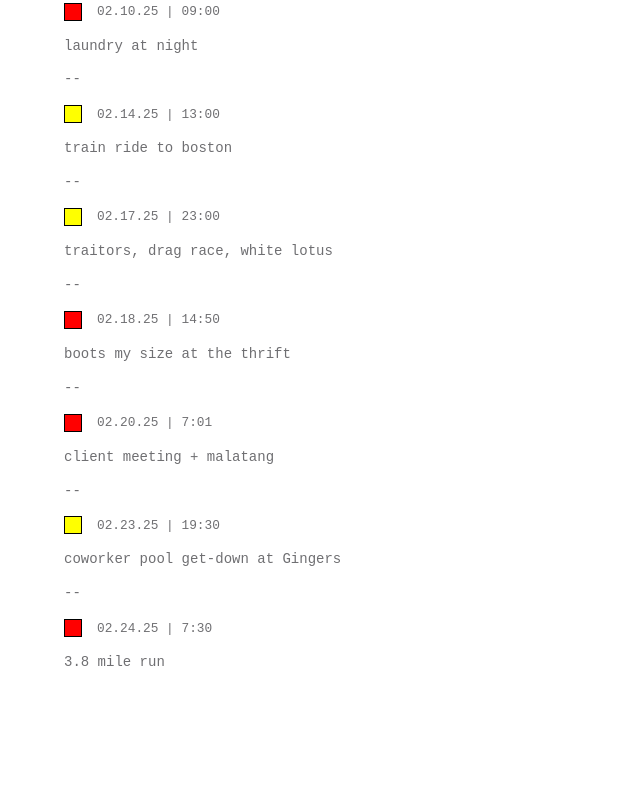
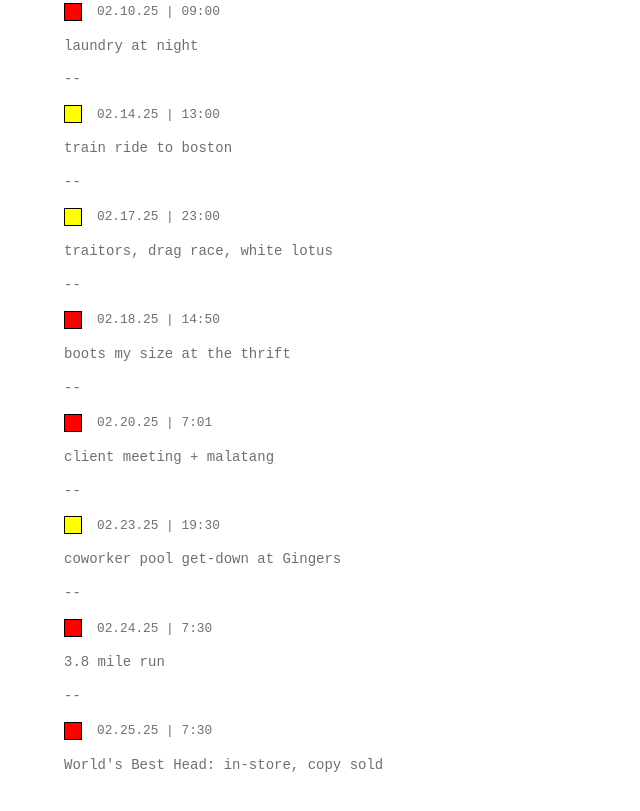
Before and after one commit to j-magnus/HowRU, a plain HTML site: page index.html in a window 1280 px wide. Shown: the part 1151-1962 px from the top of the page, without its empty margins (0-640 px from the left). Drawn offline with Linux system fonts and the light colour scheme.

Commit message:
02.25.25 Update

```diff
--- a/index.html
+++ b/index.html
@@ -137,6 +137,7 @@ Life is complex, but I wanted to make a simple, un-serious, unreasonable tracker
     <div class="box-good"></div>
     <div class="box-good"></div>
     <div class="box-bad"></div>
+    <div class="box-bad"></div>
     </p>
 </div>
 
@@ -215,6 +216,11 @@ Life is complex, but I wanted to make a simple, un-serious, unreasonable tracker
         <p class="log-text">3.8 mile run</p>
     </div>
 
+    <div class="log-entry">
+        <div class="log-date"><div class="box-bad"></div><p>02.25.25 | 7:30</p></div>
+        <p class="log-text">World's Best Head: in-store, copy sold</p>
+    </div>
+
 </div>
 
 </body>
```
